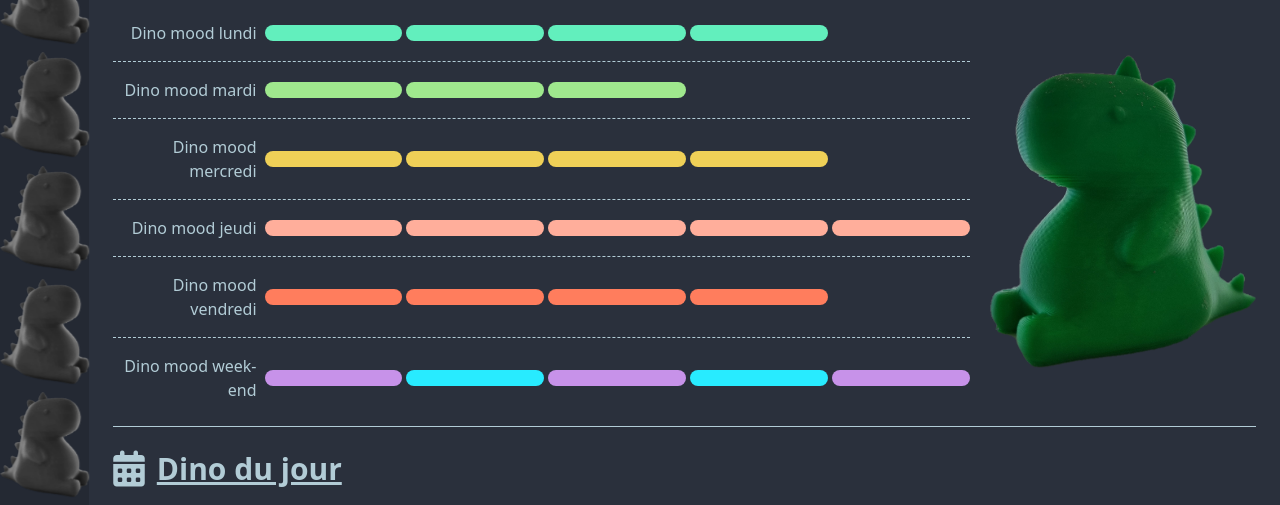
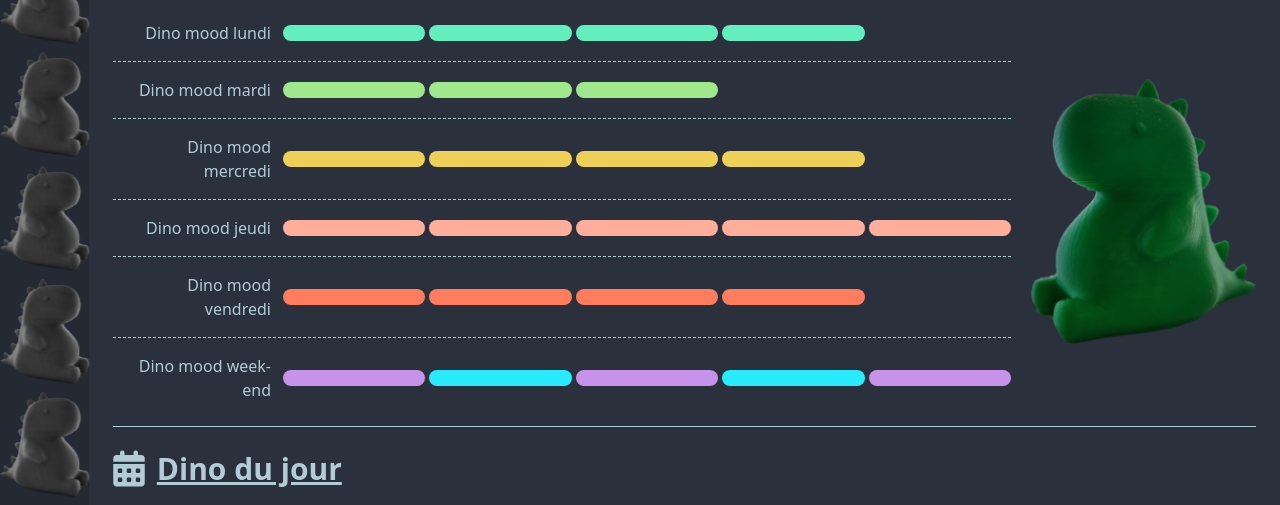
Before and after one commit to alienistic-eng/Alienor.H, a website: page src/index.html in a window 1280 px wide. Shown: the part 295-800 px from the top of the page. Drawn offline with Linux system fonts and the light colour scheme.

Commit message:
commit-test-2

```diff
--- a/src/index.html
+++ b/src/index.html
@@ -65,59 +65,81 @@
             </p>
 
             <div class="flex items-center columns-2 m-6 gap-5">
-                <div class="w-3/4">
-                    <div class="flex items-center gap-1">
-                        <p class="w-240 text-right mx-1">Dino mood lundi</p>
+                <div class="w-full">
+                    <div class="flex">
+                        <div class="w-1/6 gap-1 text-right mx-3">Dino mood lundi</div>
+                        <div class="w-5/6 flex items-center gap-1">
                             <div class="p-2 rounded-full h-1 w-full row-span-2 bg-success"></div>
                             <div class="p-2 rounded-full h-1 w-full row-span-2 bg-success"></div>
                             <div class="p-2 rounded-full h-1 w-full row-span-2 bg-success"></div>
                             <div class="p-2 rounded-full h-1 w-full row-span-2 bg-success"></div>
                             <div class="p-2 rounded-full h-1 w-full row-span-2"></div>
                         </div>
+                    </div>
+
                     <hr class="my-4 border-dashed" />
-                    <div class="flex items-center gap-1">
-                        <p class="w-240 text-right mx-1">Dino mood mardi</p>
+
+                    <div class="flex">
+                        <div class="w-1/6 gap-1 text-right mx-3">Dino mood mardi</div>
+                        <div class="w-5/6 flex items-center gap-1">
                             <div class="p-2 rounded-full h-1 w-full row-span-2 bg-primary"></div>
                             <div class="p-2 rounded-full h-1 w-full row-span-2 bg-primary"></div>
                             <div class="p-2 rounded-full h-1 w-full row-span-2 bg-primary"></div>
                             <div class="p-2 rounded-full h-1 w-full row-span-2"></div>
                             <div class="p-2 rounded-full h-1 w-full row-span-2"></div>
                         </div>
+                    </div>
+
                     <hr class="my-4 border-dashed" />
-                    <div class="flex items-center gap-1">
-                        <p class="w-240 text-right mx-1">Dino mood mercredi</p>
+
+                    <div class="flex">
+                        <div class="w-1/6 gap-1 text-right mx-3">Dino mood mercredi</div>
+                        <div class="w-5/6 flex items-center gap-1">
                             <div class="p-2 rounded-full h-1 w-full row-span-2 bg-warning"></div>
                             <div class="p-2 rounded-full h-1 w-full row-span-2 bg-warning"></div>
                             <div class="p-2 rounded-full h-1 w-full row-span-2 bg-warning"></div>
                             <div class="p-2 rounded-full h-1 w-full row-span-2 bg-warning"></div>
                             <div class="p-2 rounded-full h-1 w-full row-span-2"></div>
                         </div>
+                    </div>
+
                     <hr class="my-4 border-dashed" />
-                    <div class="flex items-center gap-1">
-                        <p class="w-240 text-right mx-1">Dino mood jeudi</p>
+
+                    <div class="flex">
+                        <div class="w-1/6 gap-1 text-right mx-3">Dino mood jeudi</div>
+                        <div class="w-5/6 flex items-center gap-1">
                             <div class="p-2 rounded-full h-1 w-full row-span-2 bg-error"></div>
                             <div class="p-2 rounded-full h-1 w-full row-span-2 bg-error"></div>
                             <div class="p-2 rounded-full h-1 w-full row-span-2 bg-error"></div>
                             <div class="p-2 rounded-full h-1 w-full row-span-2 bg-error"></div>
                             <div class="p-2 rounded-full h-1 w-full row-span-2 bg-error"></div>
                         </div>
+                    </div>
+
                     <hr class="my-4 border-dashed" />
-                    <div class="flex items-center gap-1">
-                        <p class="w-240 text-right mx-1">Dino mood vendredi</p>
-                        <div class="p-2 > rounded-full h-1 w-full row-span-2 bg-secondary"></div>
-                        <div class="p-2 > rounded-full h-1 w-full row-span-2 bg-secondary"></div>
-                        <div class="p-2 > rounded-full h-1 w-full row-span-2 bg-secondary"></div>
-                        <div class="p-2 > rounded-full h-1 w-full row-span-2 bg-secondary"></div>
-                        <div class="p-2 > rounded-full h-1 w-full row-span-2"></div>
+
+                    <div class="flex">
+                        <div class="w-1/6 gap-1 text-right mx-3">Dino mood vendredi</div>
+                        <div class="w-5/6 flex items-center gap-1">
+                            <div class="p-2 rounded-full h-1 w-full row-span-2 bg-secondary"></div>
+                            <div class="p-2 rounded-full h-1 w-full row-span-2 bg-secondary"></div>
+                            <div class="p-2 rounded-full h-1 w-full row-span-2 bg-secondary"></div>
+                            <div class="p-2 rounded-full h-1 w-full row-span-2 bg-secondary"></div>
+                            <div class="p-2 rounded-full h-1 w-full row-span-2"></div>
                         </div>
+                    </div>
+
                     <hr class="my-4 border-dashed" />
-                    <div class="flex items-center gap-1">
-                        <p class="w-240 text-right mx-1">Dino mood week-end</p>
+
+                    <div class="flex">
+                        <div class="w-1/6 gap-1 text-right mx-3">Dino mood week-end</div>
+                        <div class="w-5/6 flex items-center gap-1">
                             <div class="p-2 > rounded-full h-1 w-full row-span-2 bg-accent"></div>
                             <div class="p-2 > rounded-full h-1 w-full row-span-2 bg-info"></div>
                             <div class="p-2 > rounded-full h-1 w-full row-span-2 bg-accent"></div>
                             <div class="p-2 > rounded-full h-1 w-full row-span-2 bg-info"></div>
                             <div class="p-2 > rounded-full h-1 w-full row-span-2 bg-accent"></div>
+                        </div>
                     </div>
                 </div>
 
```
Also changed, not shown: src/css/output.css. Lines whose indentation alone changed are shown as unchanged.
